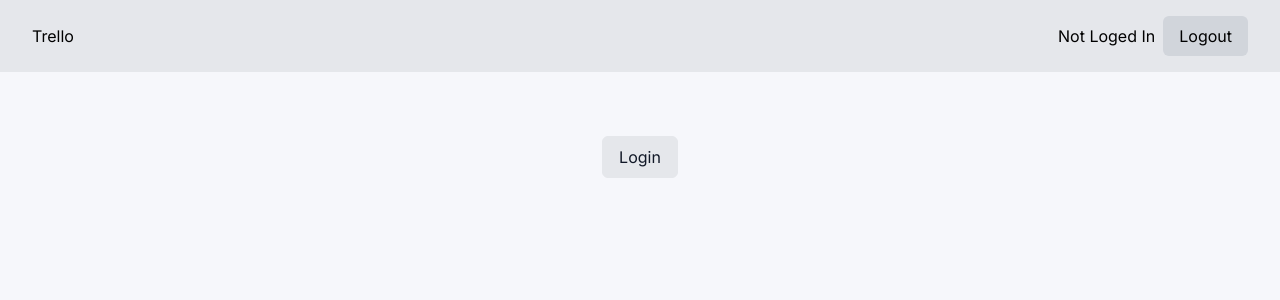
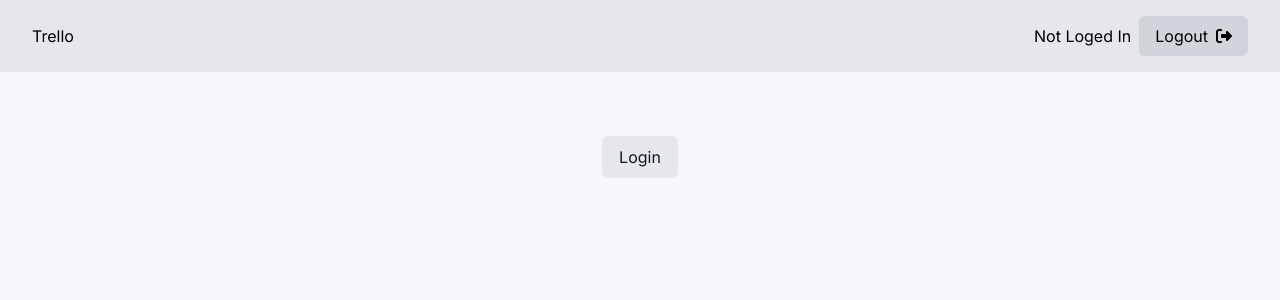
Before and after one commit to GUNGODD/trello, a Next.js app: page / in a window 1280 px wide. Shown: the top 300 px of the page. Built offline with nearby package versions, Linux system fonts and the light colour scheme; no server answers.

Commit message:
icons added

```diff
--- a/src/app/page.tsx
+++ b/src/app/page.tsx
@@ -2,6 +2,8 @@
 import Board from "@/components/Board";
 import LoginView from "@/components/views/LoginView";
 import { authOptions } from "@/lib/authOptions";
+import { faArrowRightArrowLeft, faRightLong } from "@fortawesome/free-solid-svg-icons";
+import { FontAwesomeIcon } from "@fortawesome/react-fontawesome";
 import { getServerSession } from "next-auth";
 import { getSession } from "next-auth/react";
 import Link from "next/link";
@@ -23,9 +25,9 @@ export default async function Home() {
 {/* <Board /> */}
 
 <div>
-<Link  className="btn primary inline-block"
+<Link  className="btn primary inline-flex gap-1 "
 href={'/new-board'}>
-  Create new Board &rarr;
+  Create new Board  <FontAwesomeIcon className="h-6" icon={faRightLong} />
   </Link>
 
 </div>
--- a/src/components/LogoutButton.tsx
+++ b/src/components/LogoutButton.tsx
@@ -1,5 +1,7 @@
 'use client';
 
+import { faRightFromBracket } from "@fortawesome/free-solid-svg-icons";
+import { FontAwesomeIcon } from "@fortawesome/react-fontawesome";
 import {signOut} from "next-auth/react";
 
 
@@ -7,7 +9,7 @@ export default function LogoutButton() {
   return (
     <button onClick={() => signOut()}
             className="bg-gray-300 py-2 px-4 ml-2 rounded-md inline-flex gap-2 items-center hover:bg-red-500">
-      Logout
+      Logout <FontAwesomeIcon icon={faRightFromBracket} />
       {/* <FontAwesomeIcon icon={faArrowRightFromBracket} /> */}
     </button>
   );
```
